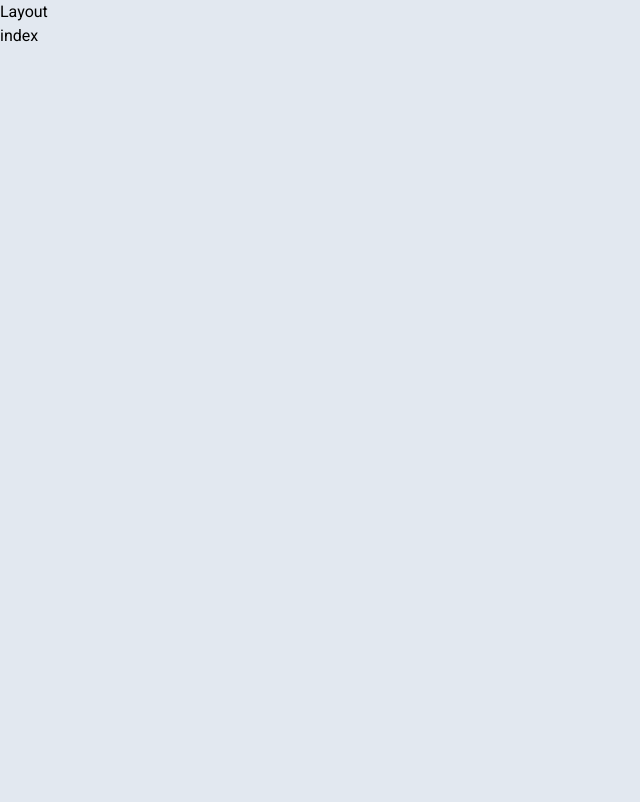
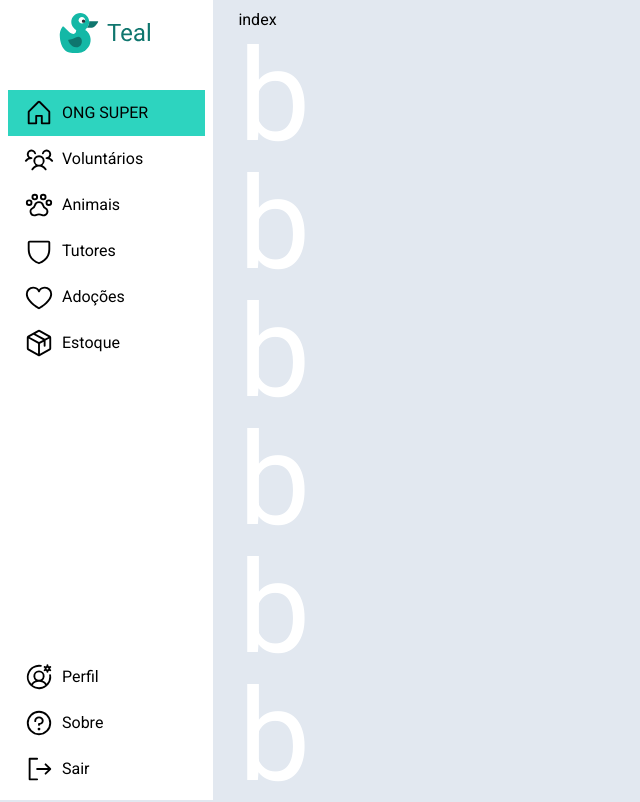
Before and after one commit to p-Teal/teal-front, a React (Vite) app: page / in a window 1280 px wide. Shown: the top 802 px of the page, without its empty margins (0-640 px from the left). Built offline with nearby package versions, Linux system fonts and the light colour scheme.

Commit message:
register context toast hookform zod

```diff
--- a/src/App.tsx
+++ b/src/App.tsx
@@ -16,8 +16,10 @@ function App() {
             <Route path="voluntarios" element={<h1>voluntarios</h1>} />
             <Route path="animais" element={<h1>animais</h1>} />
             <Route path="adocoes" element={<h1>adocoes</h1>} />
-            <Route path="adotantes" element={<h1>adotantes</h1>} />
+            <Route path="tutores" element={<h1>adotantes</h1>} />
             <Route path="sobre" element={<h1>sobre</h1>} />
+            <Route path="perfil" element={<h1>perfil</h1>} />
+            <Route path="estoque" element={<h1>estoque</h1>} />
           </Route>
         <Route path="/login" element={<Login />} />
         <Route path="/cadastro" element={<CadastroVoluntario />} />
--- a/src/components/FormInputVoluntario.tsx
+++ /dev/null
@@ -1,23 +0,0 @@
-interface FormInputVoluntarioProps {
-  type: string;
-  name: string;
-  text: string;
-  autocomplete?: boolean;
-}
-
-export default function FormInputVoluntario({
-  type,
-  name,
-  text,
-  autocomplete,
-}: FormInputVoluntarioProps) {
-
-  return (
-    <div className="flex flex-col mb-4">
-      <label htmlFor={name} className="">{text}</label>
-
-      <input type={type} name={name} id={name} autoComplete={autocomplete ? "on" : "off"}
-      className="border-2 border-gray-300 p-2 rounded-lg focus:outline-none focus:ring-2 focus:ring-teal-500 focus:border-transparent" />
-    </div>
-  )
-}
--- a/src/components/Layout.tsx
+++ b/src/components/Layout.tsx
@@ -1,11 +1,72 @@
-import { Outlet } from "react-router-dom";
+import { Heart, House, Package, PawPrint, Question, Shield, SignOut, UserCircleGear, UsersThree } from "@phosphor-icons/react";
+import { NavLink, Outlet } from "react-router-dom";
 
-export default function Layout () {
+export default function Layout() {
+
+  function handleActive(isActive: boolean) {
+    if (isActive) {
+      return "w-full flex flex-row items-center bg-teal-400 p-2"
+    }
+    return "w-full flex flex-row items-center hover:bg-teal-200 p-2";
+  }
 
   return (
-    <div>
-      <h1>Layout</h1>
-      <Outlet />
-    </div>
+    <main className="min-h-screen flex flex-row w-full">
+      <div className="w-1/6 bg-white p-2 flex flex-col justify-between h-screen fixed overflow-auto">
+        <div>
+          <img src="/src/assets/Logo.svg" alt="Logo" className="mx-auto mb-8" />
+          <NavLink to="/" className={({ isActive }) => handleActive(isActive)}>
+            <House size={30} className="mx-2" />
+            {import.meta.env.VITE_ONG_NAME}
+          </NavLink>
+          <NavLink to="/voluntarios" className={({ isActive }) => handleActive(isActive)}>
+            <UsersThree size={30} className="mx-2" />
+            Voluntários
+          </NavLink>
+          <NavLink to="/animais" className={({ isActive }) => handleActive(isActive)}>
+            <PawPrint size={30} className="mx-2" />
+            Animais
+          </NavLink>
+          <NavLink to="/tutores" className={({ isActive }) => handleActive(isActive)}>
+            <Shield size={30} className="mx-2" />
+            Tutores
+          </NavLink>
+          <NavLink to="/adocoes" className={({ isActive }) => handleActive(isActive)}>
+            <Heart size={30} className="mx-2" />
+            Adoções
+          </NavLink>
+          <NavLink to="/estoque" className={({ isActive }) => handleActive(isActive)}>
+            <Package size={30} className="mx-2" />
+            Estoque
+          </NavLink>
+        </div>
+        <div className="flex flex-col items-center justify-center w-full">
+          <NavLink to="/perfil" className={({ isActive }) => handleActive(isActive)}>
+            <UserCircleGear size={30} className="mx-2" />
+            Perfil
+          </NavLink>
+          <NavLink to="/sobre" className={({ isActive }) => handleActive(isActive)}>
+            <Question size={30} className="mx-2" />
+            Sobre
+          </NavLink>
+          <NavLink to="/sair" className="w-full flex flex-row items-center hover:bg-red-200 p-2">
+            <SignOut size={30} className="mx-2" />
+            Sair
+          </NavLink>
+        </div>
+      </div>
+      <div className="w-5/6 ml-[18%] p-2">
+        <Outlet />
+        <p className="text-white text-9xl">b</p>
+        <p className="text-white text-9xl">b</p>
+        <p className="text-white text-9xl">b</p>
+        <p className="text-white text-9xl">b</p>
+        <p className="text-white text-9xl">b</p>
+        <p className="text-white text-9xl">b</p>
+        <p className="text-white text-9xl">b</p>
+        <p className="text-white text-9xl">b</p>
+
+      </div>
+    </main>
   )
 }
--- /dev/null
+++ b/src/context/appContext.tsx
@@ -0,0 +1,38 @@
+import React, { useEffect, createContext } from "react";
+import { appReducer } from "./appReducer";
+
+export interface IInitialState {
+  voluntarioId: string;
+  voluntarioNome: string;
+  voluntarioCpf: string;
+  admin: boolean;
+}
+
+const initialState: IInitialState = {
+  voluntarioId: '',
+  voluntarioNome: '',
+  voluntarioCpf: '',
+  admin: false,
+};
+
+export const AppContext = createContext<any | undefined>(undefined);
+
+type AppProps = {
+  children: React.ReactNode;
+}
+
+const AppProvider = ({ children }: AppProps) => {
+  const [state, dispatch] = React.useReducer(appReducer, initialState);
+
+  return (
+    <AppContext.Provider value={{ ...state as IInitialState, dispatch }}>
+      {children}
+    </AppContext.Provider>
+  );
+}
+
+const useAppContext = () => {
+  return React.useContext(AppContext);
+}
+
+export { AppProvider, initialState, useAppContext };
--- /dev/null
+++ b/src/context/appReducer.ts
@@ -0,0 +1,20 @@
+import { initialState } from "./appContext";
+
+export const appReducer = (state: any, action: any) => {
+  switch (action.type) {
+    case "SET_VOLUNTARIO":
+      return {
+        ...state,
+        voluntarioId: action.payload.voluntarioId,
+        voluntarioName: action.payload.voluntarioName,
+        voluntarioCpf: action.payload.voluntarioCpf,
+        admin: action.payload.admin,
+      }
+    case "LOGOUT":
+      return {
+        ...initialState,
+      }
+    default:
+      return state;
+  }
+}
--- a/src/main.tsx
+++ b/src/main.tsx
@@ -2,9 +2,23 @@ import React from 'react'
 import ReactDOM from 'react-dom/client'
 import App from './App'
 import './index.css'
+import { ToastContainer } from 'react-toastify'
+import 'react-toastify/dist/ReactToastify.css';
 
 ReactDOM.createRoot(document.getElementById('root') as HTMLElement).render(
   <React.StrictMode>
     <App />
+    <ToastContainer
+      position="top-center"
+      autoClose={3500}
+      hideProgressBar={false}
+      newestOnTop
+      closeOnClick
+      rtl={false}
+      pauseOnFocusLoss
+      draggable={false}
+      pauseOnHover
+      theme="light"
+    />
   </React.StrictMode>,
 )
--- a/src/pages/Login.tsx
+++ b/src/pages/Login.tsx
@@ -1,6 +1,7 @@
 import LoginInput from "../components/LoginInput";
 import PasswordInput from "../components/PasswordInput";
 import { GithubLogo, Link, SignIn } from "@phosphor-icons/react";
+import { NavLink } from "react-router-dom";
 
 export default function Login () {
   return (
@@ -18,9 +19,9 @@ export default function Login () {
             Acessar
           </button>
         </form>
-        <div className="text-right">
-          <a href="#" className="text-slate-500 hover:text-slate-700 text-sm">Cadastre-se como voluntário</a>
-        </div>
+        <NavLink to="/cadastro" className="text-right">
+          <p className="text-slate-500 hover:text-slate-700 text-sm">Cadastre-se como voluntário</p>
+        </NavLink>
       </div>
       <div className="mb-9 mt-5 flex flex-row">
         <GithubLogo size={32} color="#334155" className="cursor-pointer mr-2"/>
--- /dev/null
+++ b/src/services/voluntario.ts
@@ -0,0 +1,17 @@
+import axios from "axios";
+
+
+const axiosAuth = axios.create({
+  baseURL: `${import.meta.env.VITE_API_URL}/voluntario`,
+})
+
+export const cadastrarVoluntario = async (voluntario: any) => {
+  try {
+    const response = await axiosAuth.post("/registro", voluntario);
+    // return response.data;
+    return response;
+  } catch (error: any) {
+    // return error.response.data;
+    return error.response;
+  }
+}
```
Also changed, not shown: package.json (+6 -1 lines), src/pages/CadastroVoluntario.tsx (+70 -14 lines), 2 other files (tests, documents, lock files or other folders).
